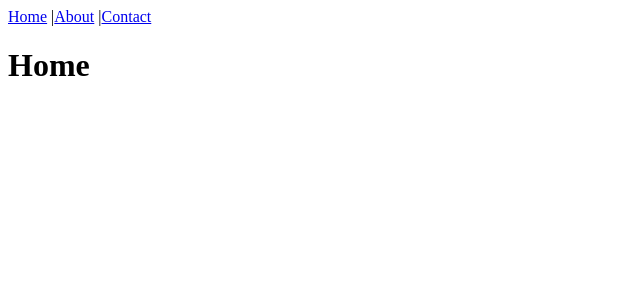
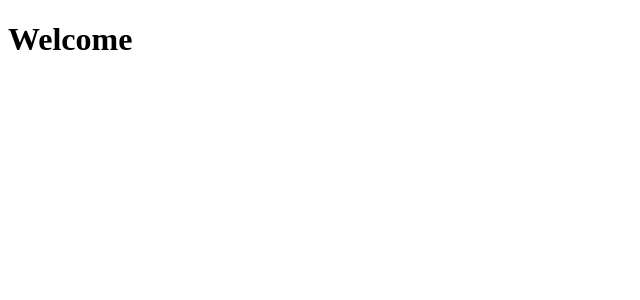
Before and after one commit to Samakshg11/react-learning, a React (Vite) app: page / in a window 1280 px wide. Shown: the top 300 px of the page, without its empty margins (0-640 px from the left). Built offline with nearby package versions, Linux system fonts and the light colour scheme.

Commit message:
feat: update App component to conditionally render login message and comment out routing logic

```diff
--- a/src/App.jsx
+++ b/src/App.jsx
@@ -2046,27 +2046,39 @@
 
 // export default App;
 
-import { BrowserRouter, Routes, Route, Link } from "react-router-dom";
-
-function Home() { return <h1>Home</h1>; }
-function About() { return <h1>About</h1>; }
-function Contact() { return <h1>Contact</h1>; }
+// import { BrowserRouter, Routes, Route, Link } from "react-router-dom";
+
+// function Home() { return <h1>Home</h1>; }
+// function About() { return <h1>About</h1>; }
+// function Contact() { return <h1>Contact</h1>; }
+
+// function App() {
+//   return (
+//     <BrowserRouter>
+//       <nav>
+//         <Link to="/">Home</Link> |
+//         <Link to="/about">About</Link> |
+//         <Link to="/contact">Contact</Link>
+//       </nav>
+
+//       <Routes>
+//         <Route path="/" element={<Home />} />
+//         <Route path="/about" element={<About />} />
+//         <Route path="/contact" element={<Contact />} />
+//       </Routes>
+//     </BrowserRouter>
+//   );
+// }
+
+// export default App;
 
 function App() {
+  const isLoggedIn = true;
+
   return (
-    <BrowserRouter>
-      <nav>
-        <Link to="/">Home</Link> |
-        <Link to="/about">About</Link> |
-        <Link to="/contact">Contact</Link>
-      </nav>
-
-      <Routes>
-        <Route path="/" element={<Home />} />
-        <Route path="/about" element={<About />} />
-        <Route path="/contact" element={<Contact />} />
-      </Routes>
-    </BrowserRouter>
+    <div>
+      {isLoggedIn ? <h1>Welcome</h1> : <h1>Please Login</h1>}
+    </div>
   );
 }
 
```
